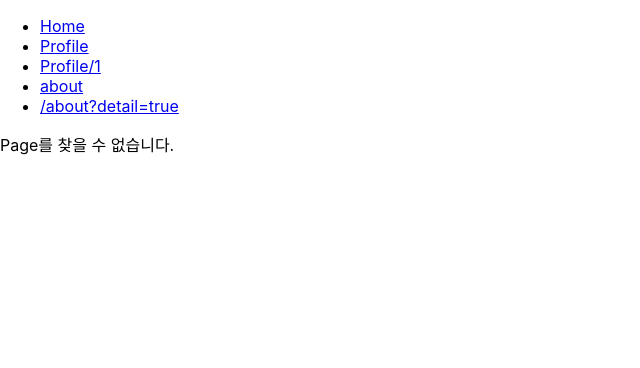
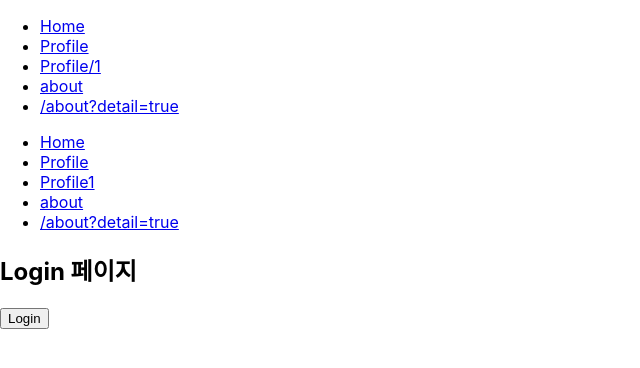
Before and after one commit to skdding3/React-Router-v6, a React (Create React App) app: page /login in a window 1280 px wide. Shown: the top 368 px of the page, without its empty margins (0-640 px from the left). Built offline with nearby package versions, Linux system fonts and the light colour scheme.

Commit message:
Login 컴포넌트

```diff
--- a/src/App.js
+++ b/src/App.js
@@ -3,15 +3,19 @@ import Home from "./pages/Home";
 import Profile from "./pages/Profile";
 import About from "./pages/About";
 import NotFound from "./pages/NotFound";
-import Links from "./pages/Links";
+import Links from "./components/Links";
+import NavLinks from "./components/NavLinks";
+import Login from "./pages/Login";
 
 function App() {
   return (
     <BrowserRouter>
       <Links />
+      <NavLinks />
       <Routes>
         {/* 라우트 사용 */}
         {/* v6 변경점으로 element 안에 <Home /> 이런식으로 넣어준다. */}
+        <Route path="/login" element={<Login />} />
         <Route path="/Profile/:id" element={<Profile />} />
         <Route path="/Profile" element={<Profile />} />
         <Route path="/About" element={<About />} />
--- /dev/null
+++ b/src/components/LoginButton.jsx
@@ -0,0 +1,16 @@
+import { useNavigate } from "react-router-dom";
+
+function LoginButton() {
+  const navigate = useNavigate();
+
+  function login() {
+    setTimeout(() => {
+      //페이지 이동 v6
+      navigate("/");
+    }, 1000);
+  }
+
+  return <button onClick={login}>Login</button>;
+}
+
+export default LoginButton;
--- /dev/null
+++ b/src/components/NavLinks.jsx
@@ -0,0 +1,52 @@
+import { NavLink } from "react-router-dom";
+
+const activeStyle = { color: "green" };
+
+function NavLinks() {
+  return (
+    <ul>
+      <li>
+        <NavLink
+          to="/"
+          style={({ isActive }) => (isActive ? activeStyle : undefined)}
+        >
+          Home
+        </NavLink>
+      </li>
+      <li>
+        <NavLink
+          to="/Profile"
+          style={({ isActive }) => (isActive ? activeStyle : undefined)}
+        >
+          Profile
+        </NavLink>
+      </li>
+      <li>
+        <NavLink
+          to="/Profile/1"
+          style={({ isActive }) => (isActive ? activeStyle : undefined)}
+        >
+          Profile1
+        </NavLink>
+      </li>
+      <li>
+        <NavLink
+          to="/about"
+          style={({ isActive }) => (isActive ? activeStyle : undefined)}
+        >
+          about
+        </NavLink>
+      </li>
+      <li>
+        <NavLink
+          to="/about?detail=true"
+          style={({ isActive }) => (isActive ? activeStyle : undefined)}
+        >
+          /about?detail=true
+        </NavLink>
+      </li>
+    </ul>
+  );
+}
+
+export default NavLinks;
--- /dev/null
+++ b/src/pages/Login.jsx
@@ -0,0 +1,20 @@
+import LoginButton from "../components/LoginButton";
+
+// function Login() {
+//   const navigate = useNavigate();
+
+//   function login() {
+//     setTimeout(() => {
+//       navigate("/"); //v5 props.history.push
+//     }, 1000);
+//   }
+function Login() {
+  return (
+    <div>
+      <h2>Login 페이지</h2>
+      <LoginButton />
+    </div>
+  );
+}
+
+export default Login;
```
Also changed, not shown: src/components/Links.jsx (renamed from src/pages/Links.jsx).
